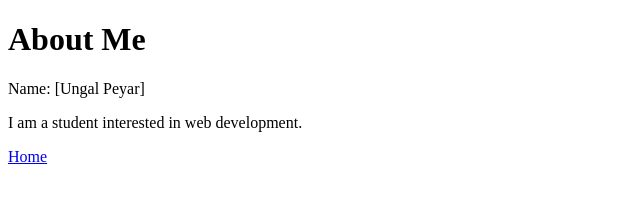
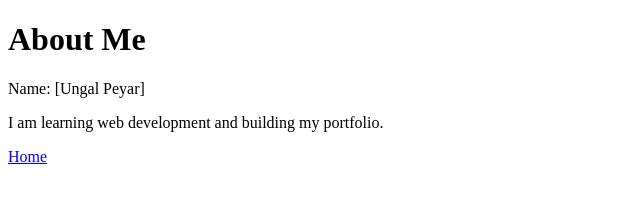
Before and after one commit to arradanaganesan-ai/personal-portfolio-blog, a plain HTML site: page about.html in a window 1280 px wide. Shown: the full height of the page, 0-640 px from the left. Drawn offline with Linux system fonts and the light colour scheme.

Commit message:
Update about page

```diff
--- a/about.html
+++ b/about.html
@@ -8,7 +8,7 @@
     <h1>About Me</h1>
 
     <p>Name: [Ungal Peyar]</p>
-    <p>I am a student interested in web development.</p>
+    <p>I am learning web development and building my portfolio.</p>
 
     <a href="index.html">Home</a>
 
```
